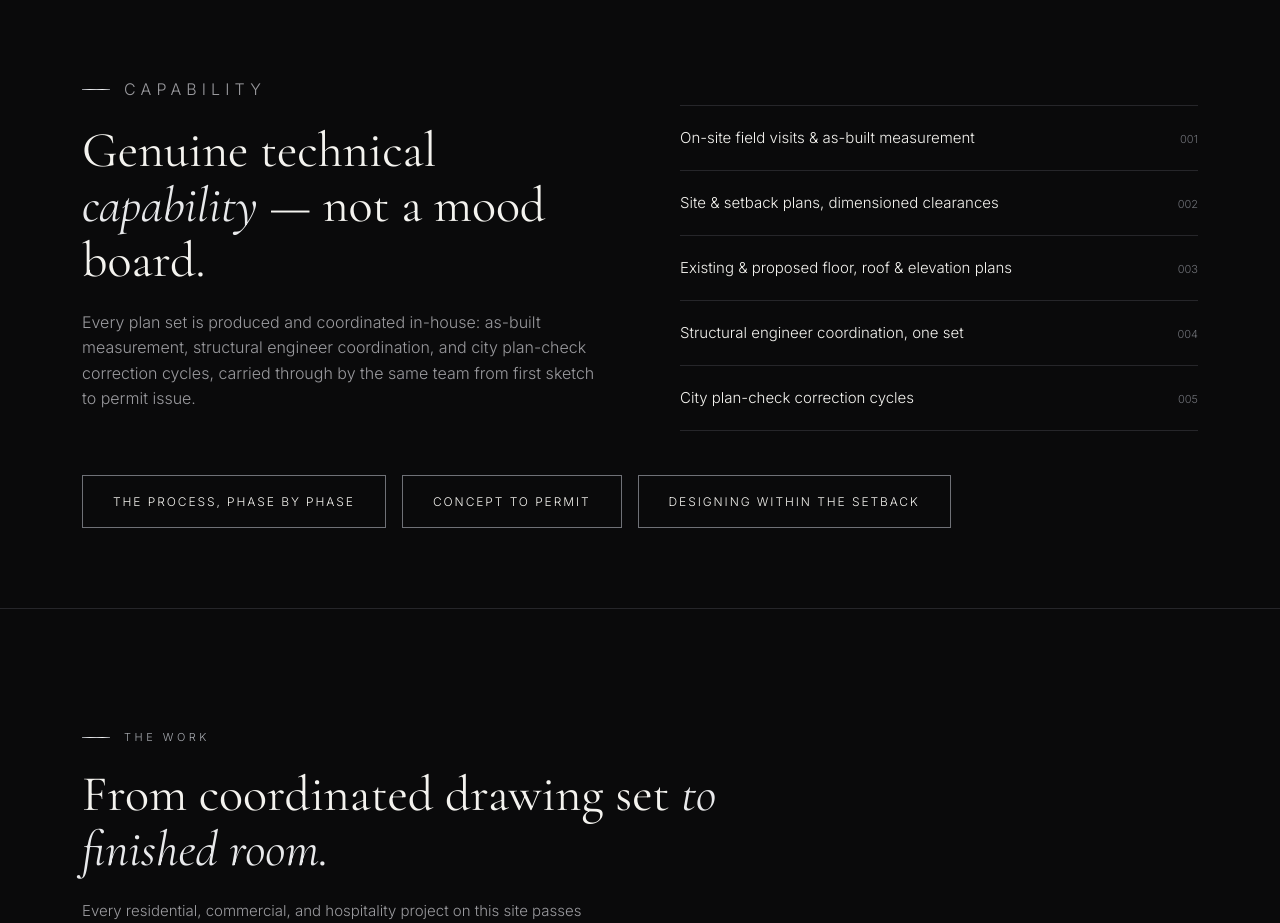
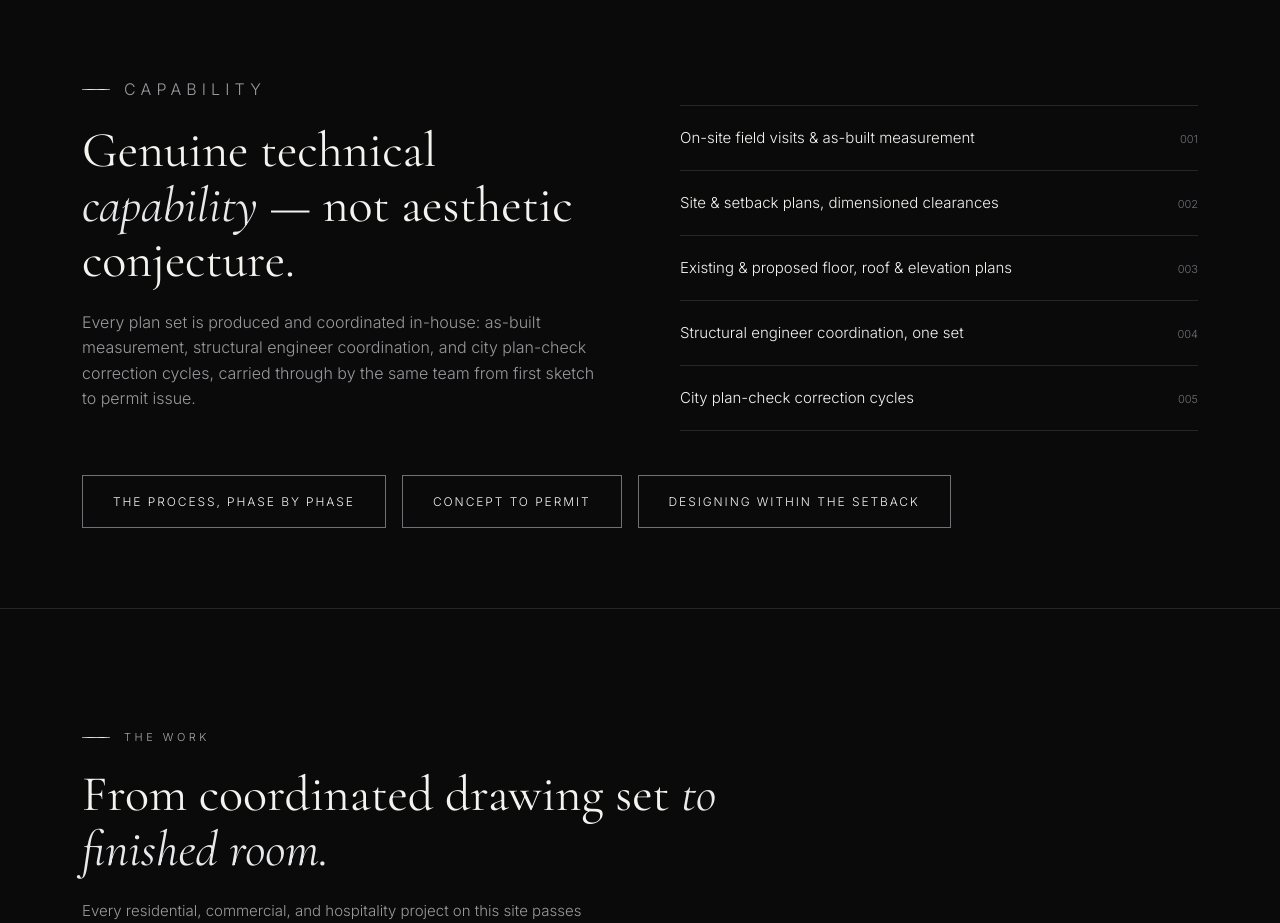
Before and after one commit to temeculadesignco/temecula-interior-design, a website: page architecture.html in a window 1280 px wide. Shown: the part 900-1823 px from the top of the page. Drawn offline with nearby package versions, Linux system fonts and the light colour scheme.

Commit message:
Architecture page: refine capability headline

```diff
--- a/architecture.html
+++ b/architecture.html
@@ -208,7 +208,7 @@ form.a-form{display:grid;gap:20px}
   <div class="wrap a-intro">
     <div>
       <p class="a-label">Capability</p>
-      <h2 class="a-h2">Genuine technical <em>capability</em> — not a mood board.</h2>
+      <h2 class="a-h2">Genuine technical <em>capability</em> — not aesthetic conjecture.</h2>
       <p>Every plan set is produced and coordinated in-house: as-built measurement, structural engineer coordination, and city plan-check correction cycles, carried through by the same team from first sketch to permit issue.</p>
     </div>
     <ul class="a-caps">
```
